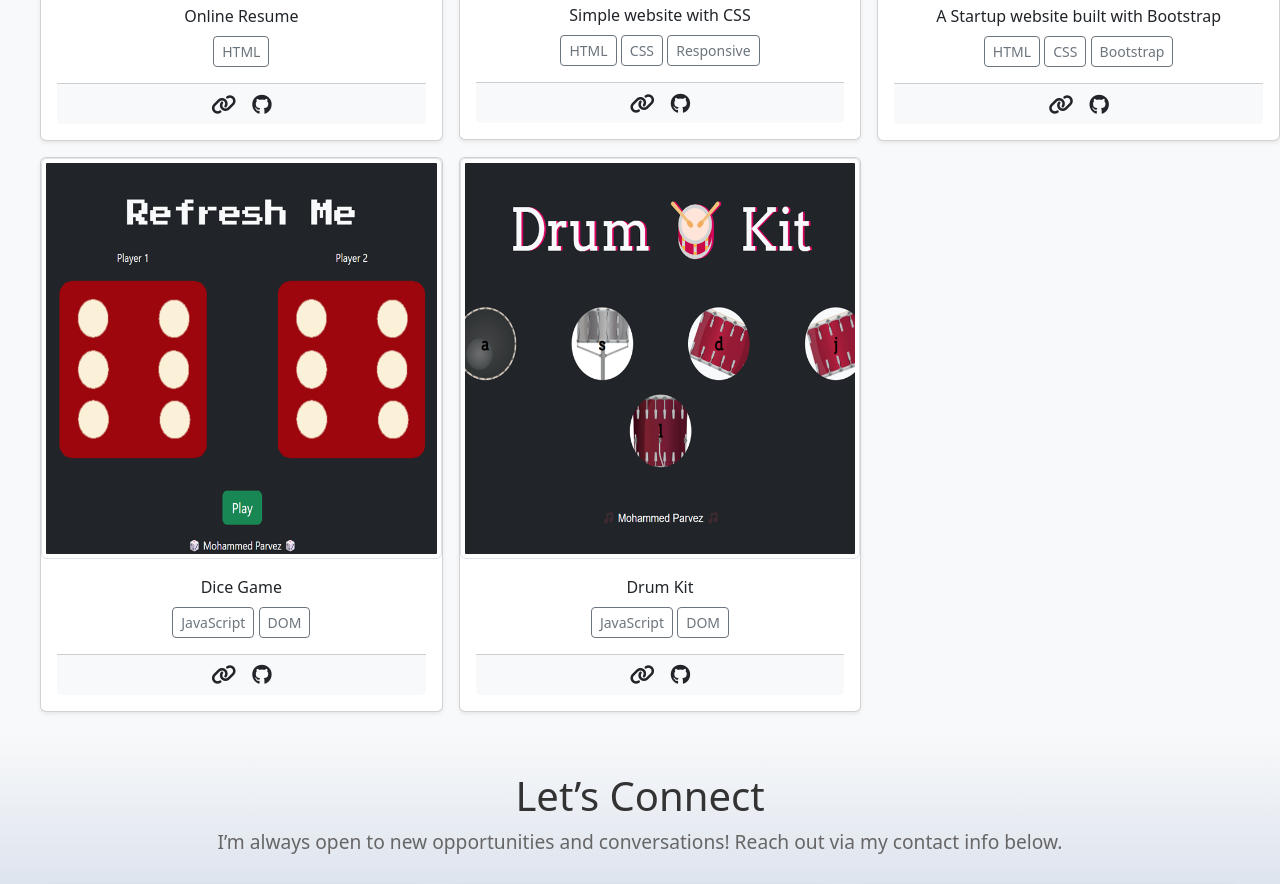
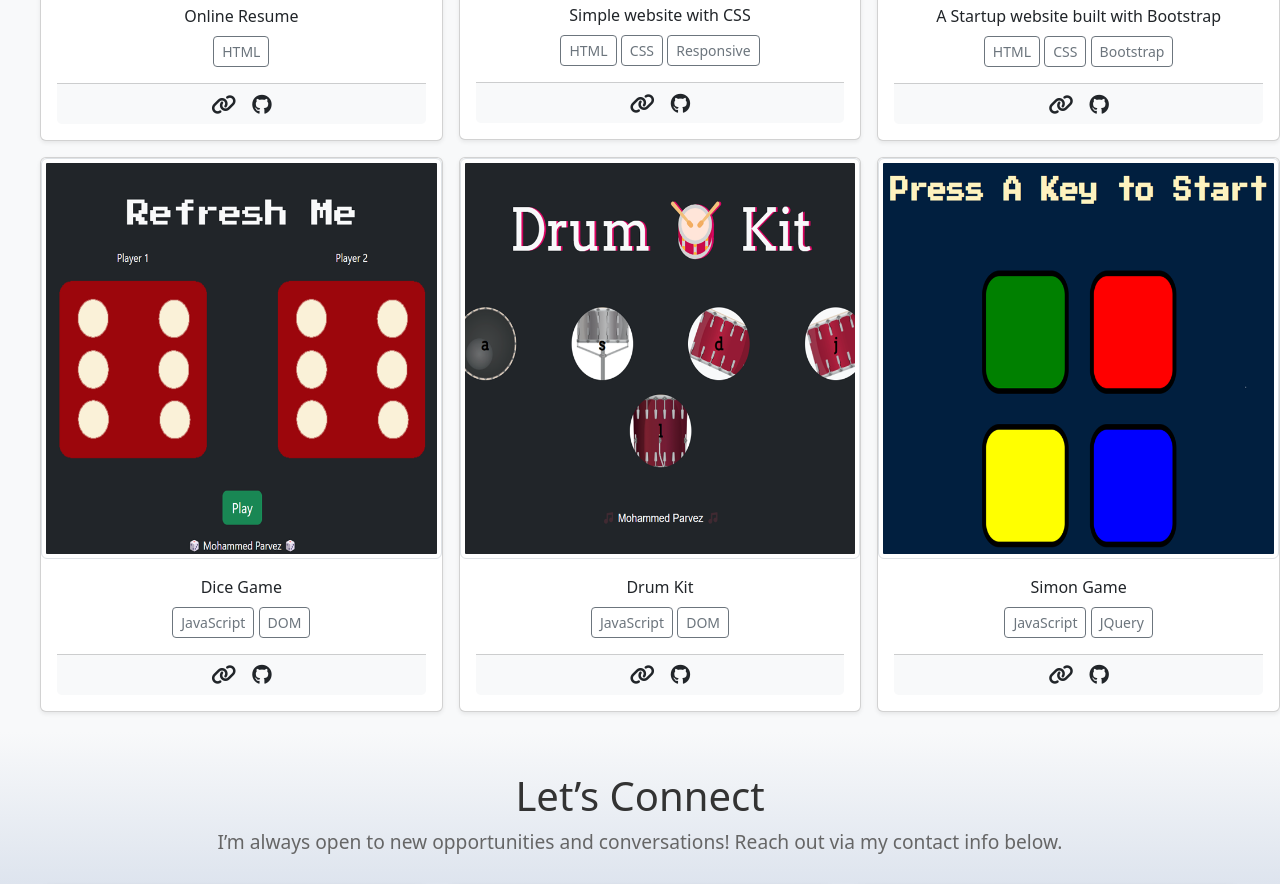
Before and after one commit to MohammedParvez118/parvez-html-css-portfolio, a plain HTML site: page index.html in a window 1280 px wide. Shown: the part 4342-5226 px from the top of the page. Drawn offline with nearby package versions, Linux system fonts and the light colour scheme.

Commit message:
Add files via upload
Added Simon Game Project

```diff
--- a/index.html
+++ b/index.html
@@ -461,7 +461,7 @@
                     </div>
                 </div>
 
-                <!-- Project Card 4 -->
+                <!-- Project Card 5 -->
                 <div class="col">
                     <div class="card shadow-sm">
                         <img src="./Images/Project Images/drum_kit.png" class="img-thumbnail project-img" alt="Project Image">
@@ -480,6 +480,33 @@
                                     <i class="fab fa-solid fa-link fa-lg"></i>
                                 </a>
                                 <a href="https://github.com/MohammedParvez118/Drum_kit" target="_blank" class="mx-2 text-decoration-none text-dark">
+                                    <i class="fab fa-github fa-lg"></i>
+                                </a>
+                            </div>
+                        </div>
+                    </div>
+                </div>
+
+
+                <!-- Project Card 6 -->
+                <div class="col">
+                    <div class="card shadow-sm">
+                        <img src="./Images/Project Images/Simon_game.png" class="img-thumbnail project-img" alt="Project Image">
+                        <div class="card-body text-center" >
+                            <div class="project-info mb-3">
+                                <p class="card-title ">Simon Game</p>
+                                <button class="btn btn-outline-secondary btn-sm" type="button">
+                                    JavaScript
+                                </button>
+                                <button class="btn btn-outline-secondary btn-sm" type="button">
+                                    JQuery
+                                </button>
+                            </div>
+                            <div class="card-footer bg-body-tertiary d-flex justify-content-center" style="width: 100%;">
+                                <a href="https://mohammedparvez118.github.io/Simon_Game/" target="_blank" class="mx-2 text-decoration-none text-dark">
+                                    <i class="fab fa-solid fa-link fa-lg"></i>
+                                </a>
+                                <a href="https://github.com/MohammedParvez118/Simon_Game" target="_blank" class="mx-2 text-decoration-none text-dark">
                                     <i class="fab fa-github fa-lg"></i>
                                 </a>
                             </div>
```
Also changed, not shown: Images/Project Images/Simon_game.png (added).
